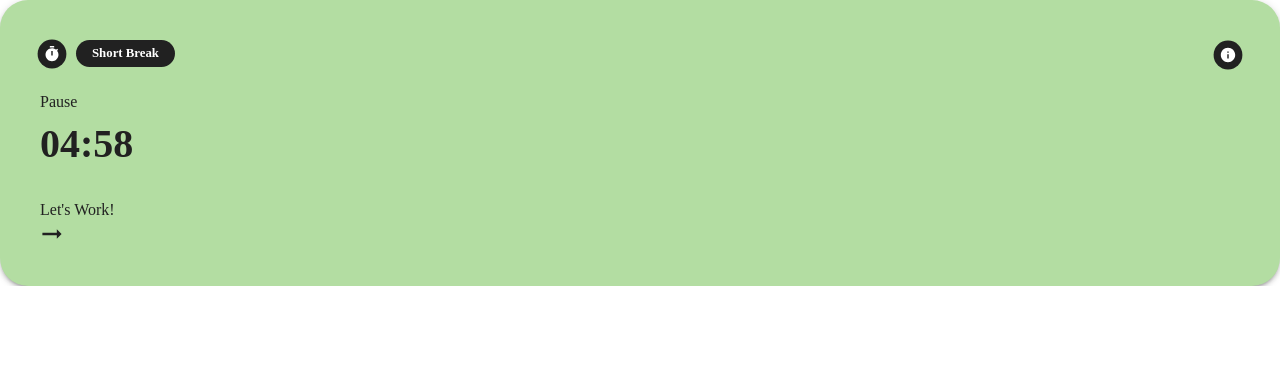
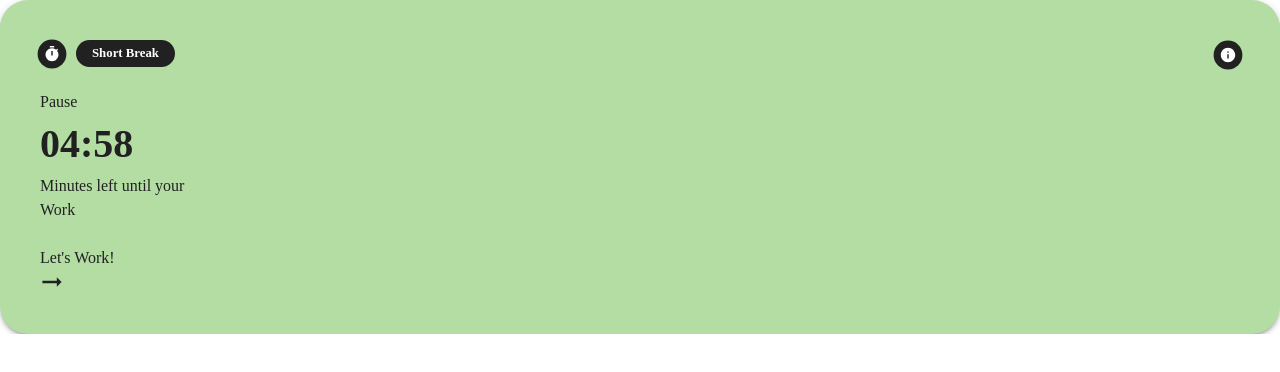
Before and after one commit to Feraldy/WellBalance, a Next.js app: page /components/pomodoroWidget in a window 1280 px wide. Both pictures are taken after a click on the element "I need a break!". Shown: the top 372 px of the page. Built offline with nearby package versions, Linux system fonts and the light colour scheme.

Commit message:
[fix]:fix-wrong-wording-in-pomodoro

```diff
--- a/src/pages/components/pomodoroWidget.tsx
+++ b/src/pages/components/pomodoroWidget.tsx
@@ -92,9 +92,9 @@ const PomodoroWidget = () => {
         </Typography>
         {mode==="Work" && (<Typography align="left" fontSize="1rem" fontWeight="400" whiteSpace="break-spaces">
           Minutes left until your <br/>
-          Walk
+          Rest
         </Typography>)}
-        {mode==="Walk" && (<Typography align="left" fontSize="1rem" fontWeight="400" whiteSpace="break-spaces">
+        {(mode==="Long Break" || mode==="Short Break") && (<Typography align="left" fontSize="1rem" fontWeight="400" whiteSpace="break-spaces">
           Minutes left until your <br/>
           Work
         </Typography>)}
```
